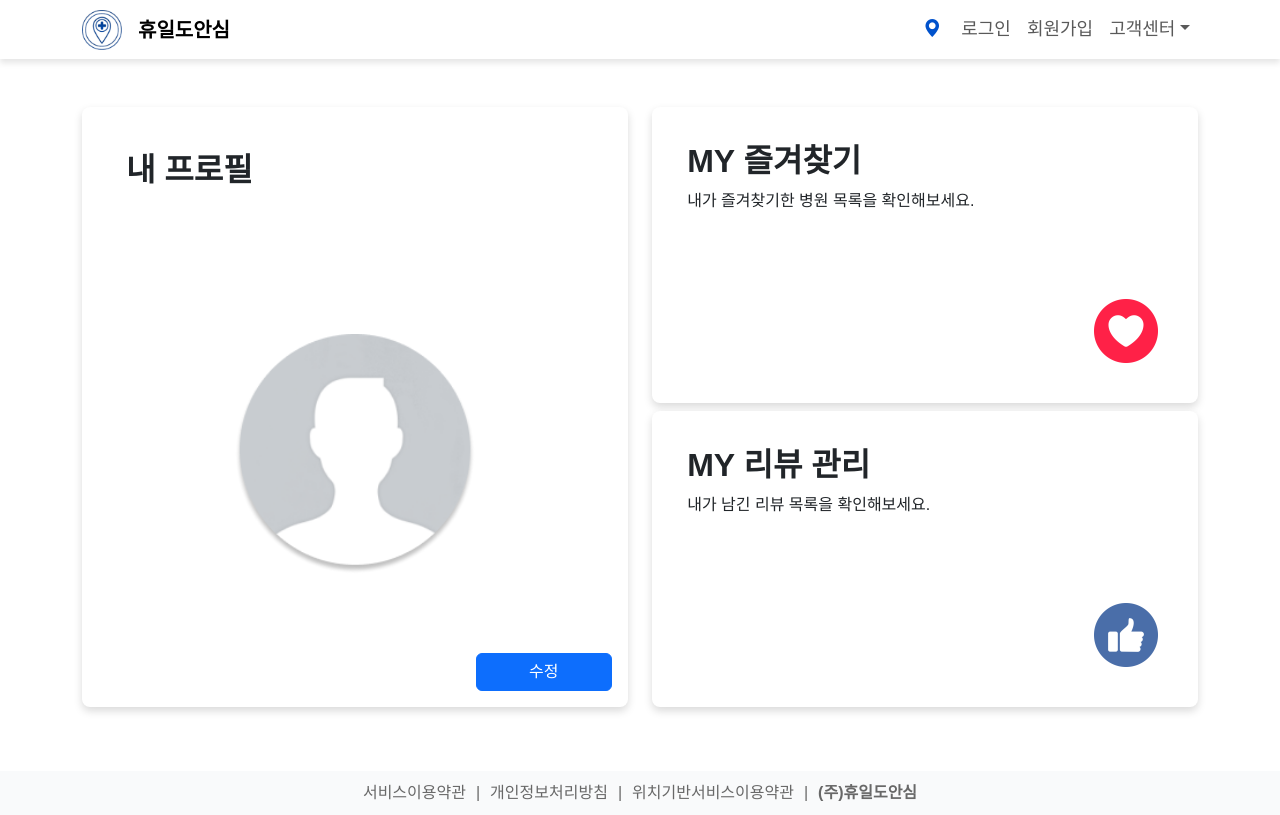
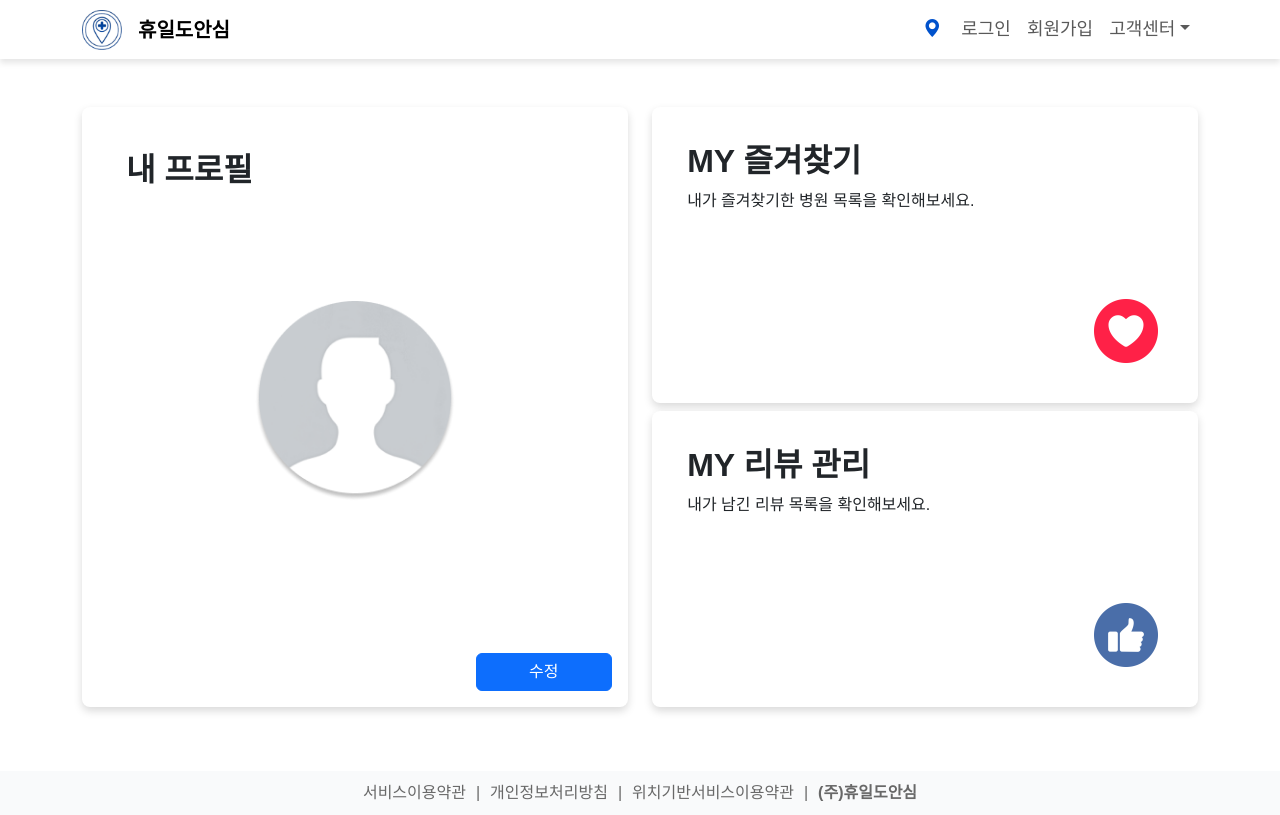
Before and after one commit to crystal-pak/Safeevenonholidays, a React (Create React App) app in the folder Safeevenonholidays-react/: page /mypage in a window 1280 px wide. Built offline with nearby package versions, Linux system fonts and the light colour scheme; no server answers; a web font is replaced by a local one.

Commit message:
feat: 나의 즐겨찾기 반응형 사이즈 수정

```diff
--- a/Safeevenonholidays-react/src/component/mypage/MyPageComponent.js
+++ b/Safeevenonholidays-react/src/component/mypage/MyPageComponent.js
@@ -31,12 +31,12 @@ const MyPageComponent = () => {
           <Col md={6} className="mb-3">
             <div className="card mypage-card-left">
               <h5 className="mypage-card-title p-4">내 프로필</h5>
-              <div className="mypage-card-body m-0 p-0">
+              <div className="mypage-card-body">
                 <div>
                   <img src="/images/user.png" alt="userprofile" className="user-profile" />
                 </div>
-                <p className="mypage-card-name">{loginState.name}</p>
-                <p className="mypage-card-email">{loginState.email}</p>
+                <h3 className="mypage-card-name fw-bold mt-2 mt-md-4 my-2">{loginState.name}</h3>
+                <h5 className="mypage-card-email">{loginState.email}</h5>
                 <Button
                   variant="primary"
                   className="position-absolute bottom-0 end-0 mb-3 me-3 w-25"
--- a/Safeevenonholidays-react/src/styles/common.css
+++ b/Safeevenonholidays-react/src/styles/common.css
@@ -63,8 +63,7 @@
   justify-content: center;
   align-items: center;
   text-align: center;
-  height: 100%;
-  padding: 1.25rem;
+  height: 70%;
 }
 
 .mypage-card-body2 {
@@ -72,7 +71,7 @@
 }
 
 .user-profile {
-  height: 30vh;
+  height: 25vh;
   width: auto;
 }
 
@@ -138,7 +137,7 @@
   }
 
   .user-profile {
-    height: 10vh;
+    height: 13vh;
     width: auto;
   }
 }
@@ -150,13 +149,36 @@
   padding: 10px;
 }
 
+/* 태블릿 화면(768px 이하)에서 카드 스타일 조정 */
+@media (max-width: 1024px) and (min-width: 768px) {
+  .myfav-card {
+    aspect-ratio: 1 / 1; /* 태블릿에서도 1:1 비율 유지 */
+    margin-bottom: 1rem;
+  }
+}
+
+/* 모바일 화면(768px 이하)에서 카드 높이 조정 */
+@media (max-width: 768px) {
+  .myfav-card {
+    width: 100%;
+    aspect-ratio: unset; /* aspect-ratio를 제거 */
+    height: auto; /* 높이를 내용에 맞게 조정 */
+  }
+}
+
 .myfav-card-title {
   font-weight: bold;
   font-size: 1.5rem;
+  white-space: nowrap; /* 텍스트 줄 바꿈 방지 */
+  overflow: hidden; /* 넘치는 텍스트 숨김 */
+  text-overflow: ellipsis; /* 말줄임표(...) 표시 */
 }
 
 .myfav-card-content {
   font-size: 1rem;
+  white-space: nowrap; /* 텍스트 줄 바꿈 방지 */
+  overflow: hidden; /* 넘치는 텍스트 숨김 */
+  text-overflow: ellipsis; /* 말줄임표(...) 표시 */
 }
 
 /* MyReviews */
```
